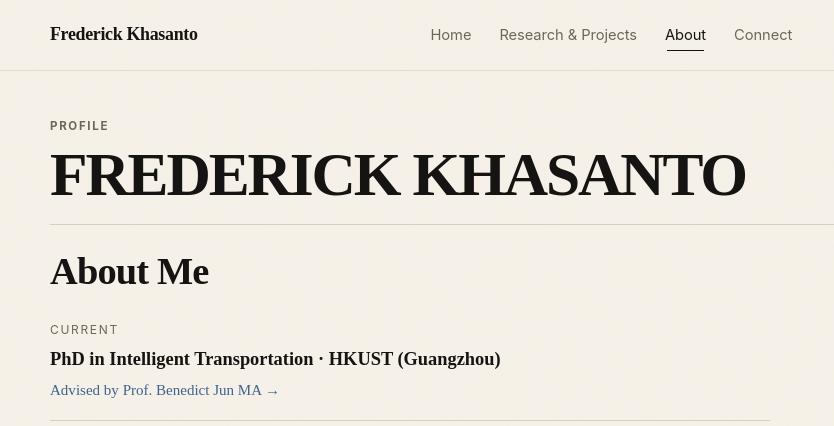
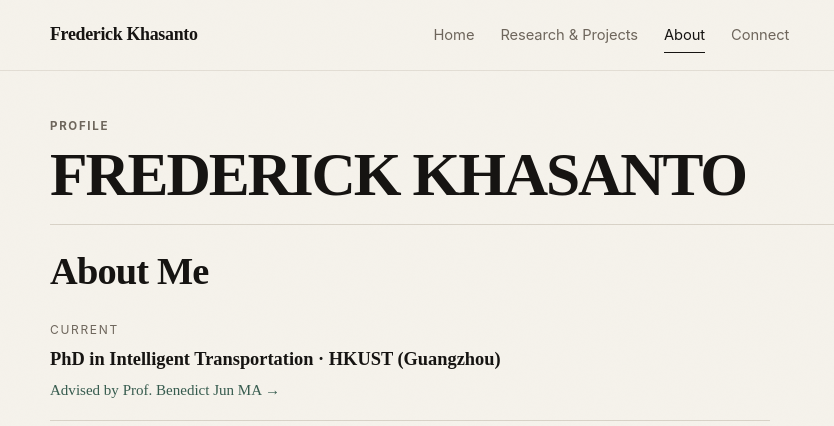
Before and after one commit to Timothy1016/Frederick-Khasanto, a plain HTML site: page about.html in a window 1280 px wide. Shown: the top 426 px of the page, 0-834 px from the left. Drawn offline with Linux system fonts and the light colour scheme.

Commit message:
Apply v56 premium design layer

```diff
--- a/about.html
+++ b/about.html
@@ -22,11 +22,12 @@
 <script>(function(){var d=document.documentElement;d.classList.remove('no-js');try{var t=localStorage.getItem('fk-theme');if(t==='dark'||t==='light')d.setAttribute('data-theme',t);}catch(e){}})();</script>
 <link href="apple-touch-icon.png" rel="apple-touch-icon" sizes="180x180"/>
 <link href="manifest.webmanifest" rel="manifest"/>
-<meta content="#f4efe6" name="theme-color"/>
-<link href="core.css?v=53" rel="stylesheet"/>
-<link href="about.css?v=53" rel="stylesheet"/>
+<meta content="#f5f2eb" name="theme-color"/>
+<link href="core.css?v=56" rel="stylesheet"/>
+<link href="about.css?v=56" rel="stylesheet"/>
 <link as="image" href="frederick-outdoors.webp" rel="preload" type="image/webp"/>
 <script type="application/ld+json">{"@context": "https://schema.org", "@type": "Person", "name": "Frederick Khasanto", "email": "mailto:khasanto.frederick@gmail.com", "jobTitle": "PhD Student in Intelligent Transportation", "description": "PhD student in Intelligent Transportation at The Hong Kong University of Science and Technology (Guangzhou), advised by Prof. Benedict Jun MA.", "sameAs": ["https://github.com/frederickkh", "https://www.linkedin.com/in/frederickkhasanto/", "https://www.instagram.com/frederick.khh/"], "affiliation": {"@type": "CollegeOrUniversity", "name": "The Hong Kong University of Science and Technology (Guangzhou)"}, "alumniOf": {"@type": "CollegeOrUniversity", "name": "The Chinese University of Hong Kong, Shenzhen"}, "knowsAbout": ["Intelligent Transportation", "Machine Learning", "Data Science", "Natural Language Processing", "Multimodal AI"]}</script>
+<link href="v56-premium.css?v=56" rel="stylesheet"/>
 </head>
 <body class="page-enter" data-page="about">
 <a class="skip-link" data-copy-en="Skip to content" data-copy-zh="跳到主要内容" href="#main">Skip to content</a>
@@ -125,5 +126,5 @@
 </div></main>
 <div aria-hidden="true" class="signature-divider"><span class="sig-line"></span><span class="sig-eye"></span><span class="sig-eye"></span><span class="sig-node"></span><span class="sig-line"></span></div><footer class="footer-simple premium-footer"><div class="container premium-footer-inner"><div class="footer-identity"><strong>Frederick Khasanto</strong><span data-copy-en="PhD Researcher · Guangzhou ·" data-copy-zh="博士研究者 · 广州 ·">PhD Researcher · Guangzhou · <span class="freshness" data-copy-en="Updated Sep 2026" data-copy-zh="更新于 2026年9月">Updated Sep 2026</span></span></div><nav aria-label="Footer navigation" class="footer-nav"><a data-copy-en="Research" data-copy-zh="研究" href="research.html">Research</a><a data-copy-en="About" data-copy-zh="关于" href="about.html">About</a><a data-copy-en="CV ↗" data-copy-zh="简历 ↗" href="Frederick_Khasanto_CV_2026.pdf" rel="noopener" target="_blank">CV ↗</a><a data-copy-en="Email" data-copy-zh="邮箱" href="mailto:khasanto.frederick@gmail.com">Email</a></nav><div class="footer-socials"><a aria-label="LinkedIn" href="https://www.linkedin.com/in/frederickkhasanto/" rel="noopener" target="_blank">in</a><a aria-label="GitHub" href="https://github.com/frederickkh" rel="noopener" target="_blank">GH</a></div></div></footer>
 <button type="button" aria-label="Back to top" class="to-top" data-to-top="">↑</button>
-<script src="site-config.js?v=53"></script><script defer="" src="script.js?v=53"></script>
+<script src="site-config.js?v=56"></script><script defer="" src="script.js?v=56"></script>
 </body></html>
```
